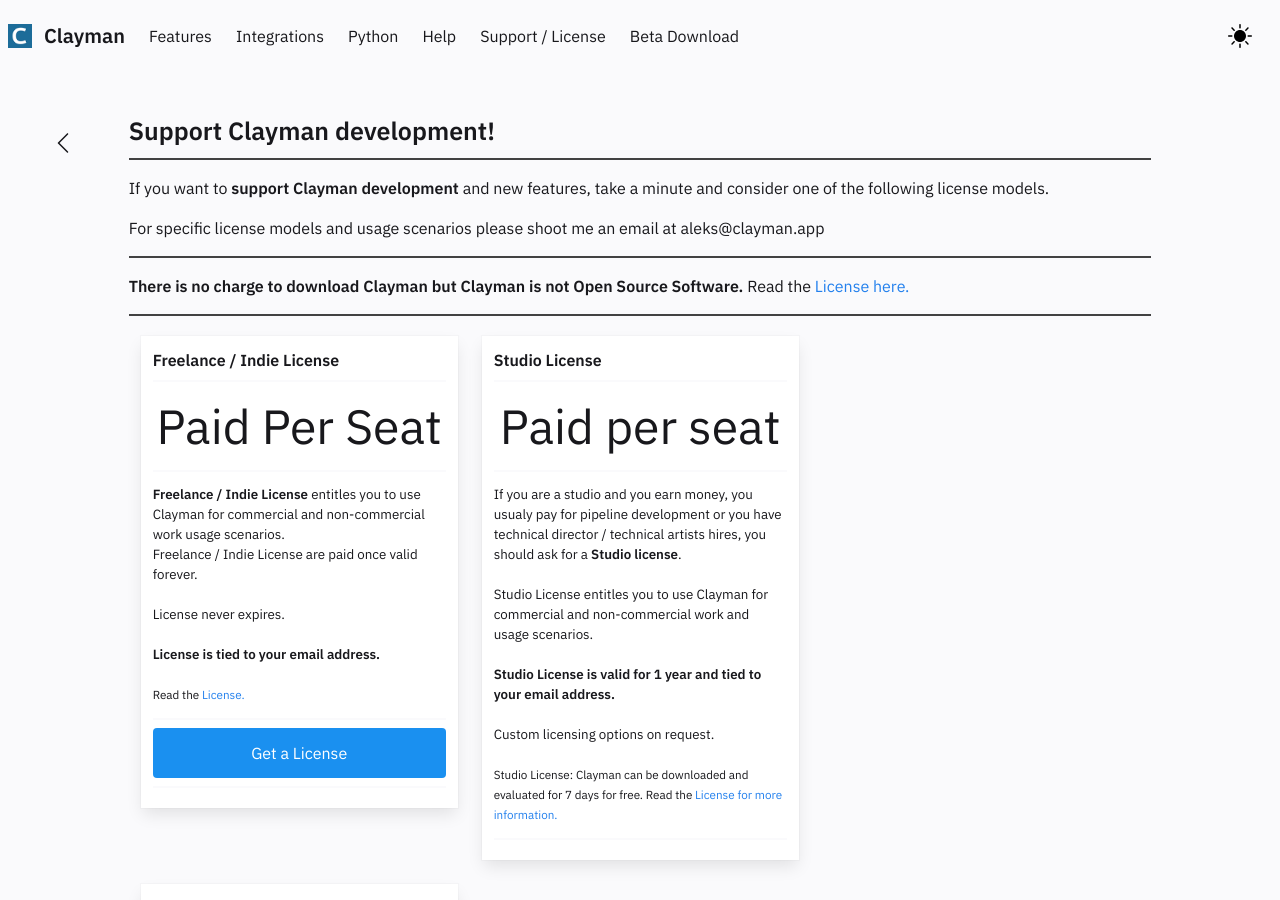
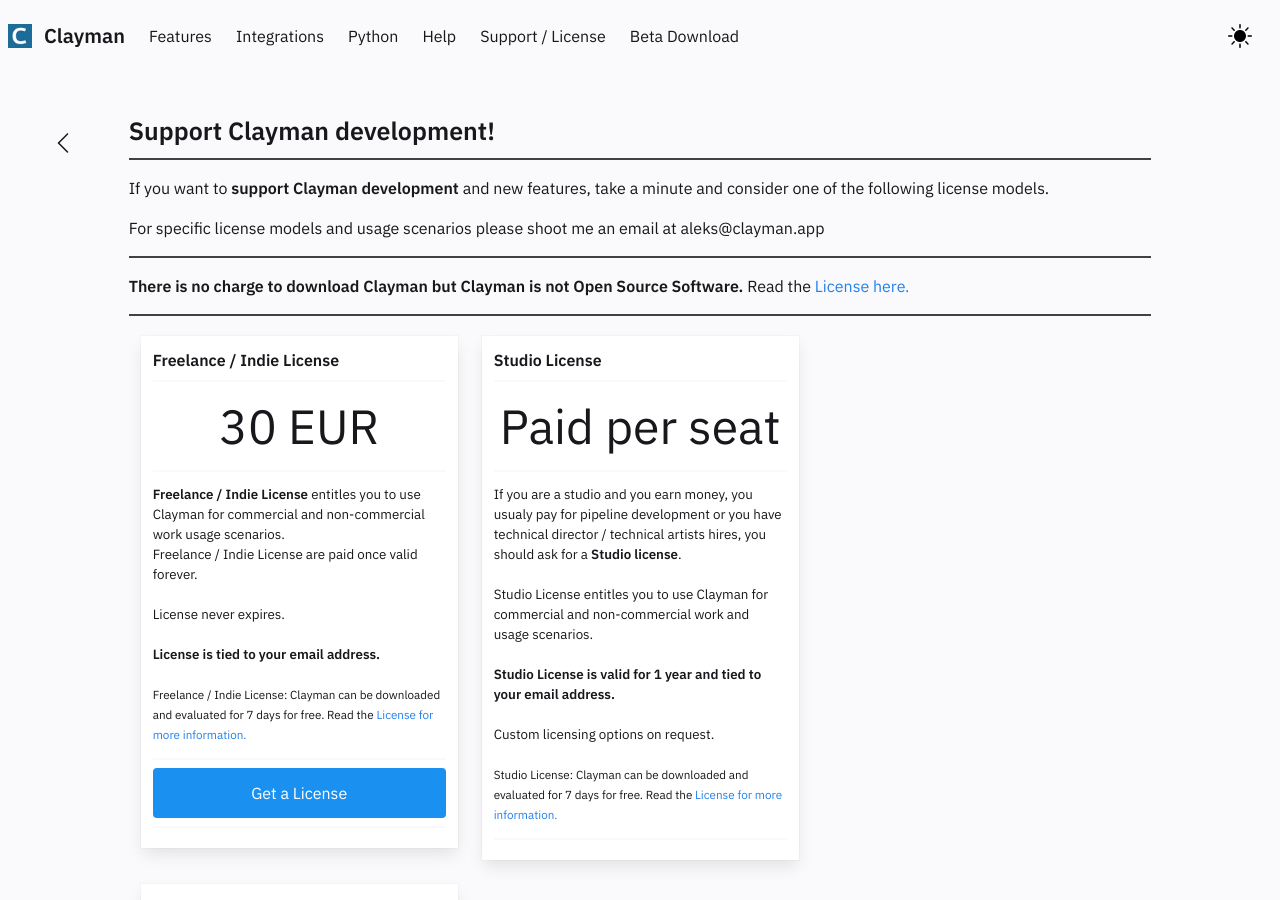
Before and after one commit to ddesmond/ClaymanWeb, a Jekyll site: the page built from _posts/2020-03-01-support.md, in a window 1280 px wide and 900 px high. Built offline with Jekyll 4.4.1, drawn with Linux system fonts in a browser that asks for light colours.

Commit message:
pathc license 2

```diff
--- a/_posts/2020-03-01-support.md
+++ b/_posts/2020-03-01-support.md
@@ -16,7 +16,7 @@
 <b>Freelance / Indie License</b>
 <hr>
 <p style="font-size: 36pt;padding: 0px; margin:0px; text-align: center;">
-Paid Per Seat
+30 EUR
 </p><hr>
 <p style="font-size: 10pt;">
 <b>Freelance / Indie License</b> entitles you to use Clayman for commercial and non-commercial work usage scenarios.<br>
@@ -27,7 +27,9 @@
 <b>License is tied to your email address.</b>
 <br>
 <br>
-<small>Read the <a href="../support/license"> License.</a> </small>
+<small>
+Freelance / Indie License: Clayman can be downloaded and evaluated for 7 days for free.
+Read the <a href="../support/license"> License for more information.</a> </small>
 <br>
 </p>
 <hr>
@@ -89,7 +91,7 @@
 
 
 <div class="block" style="margin:10px;">
-	<hr style="background-color:#424242;">
+  <hr style="background-color:#424242;">
 <h4>Clayman in Production</h4>
 <p style="font-size: 10pt;">
 Used <b>Clayman in production</b> and you want to show off your work? Great! Shoot Clayman a message and he will add you to the site!
```
